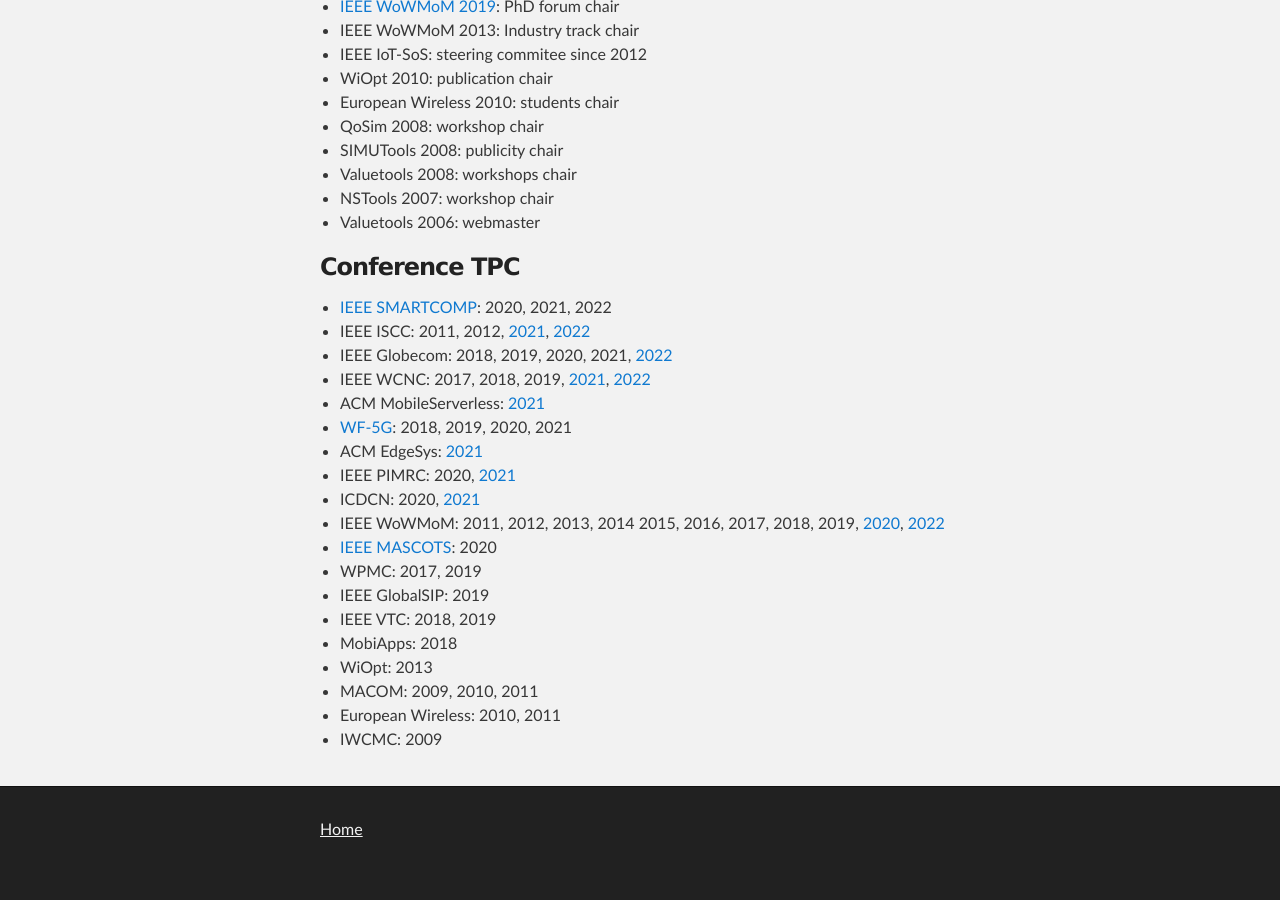
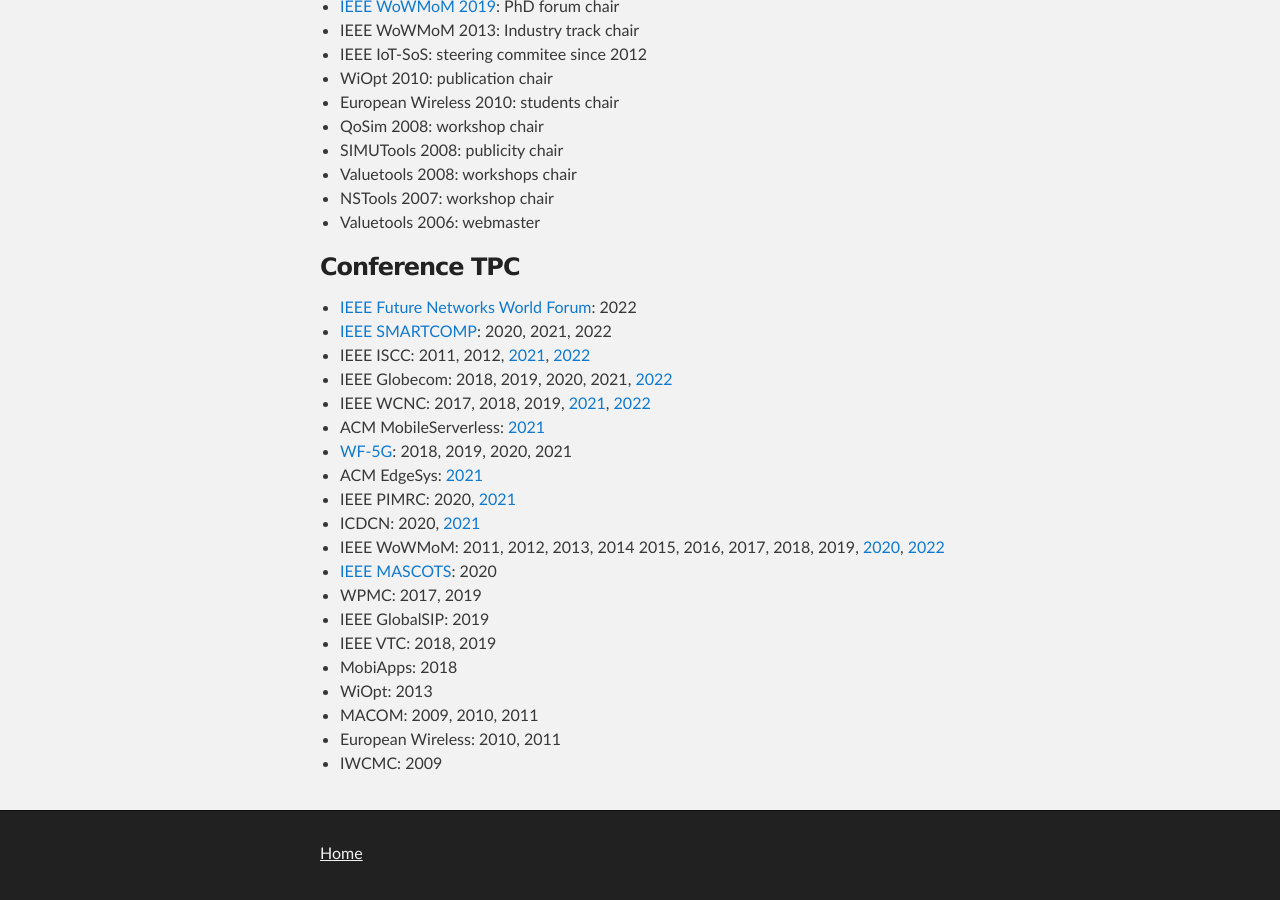
Before and after one commit to ccicconetti/ccicconetti.github.io, a Jekyll site: the page built from editorial.md, in a window 1280 px wide and 900 px high, scrolled down 818 px. Built offline with Jekyll 4.4.1, drawn with Linux system fonts in a browser that asks for light colours; before the commit the page ends 1694 px from its top, so only the background shows below that.

Commit message:
Update editorial

```diff
--- a/editorial.md
+++ b/editorial.md
@@ -36,6 +36,7 @@ layout: page
 
 ### Conference TPC
 
+- [IEEE Future Networks World Forum](https://fnwf.ieee.org/): 2022
 - [IEEE SMARTCOMP](https://www.smart-comp.info/): 2020, 2021, 2022
 - IEEE ISCC: 2011, 2012, [2021](https://iscc2021.unipi.gr/), [2022](https://iscc2022.unipi.gr/)
 - IEEE Globecom: 2018, 2019, 2020, 2021, [2022](https://globecom2022.ieee-globecom.org/)
```
